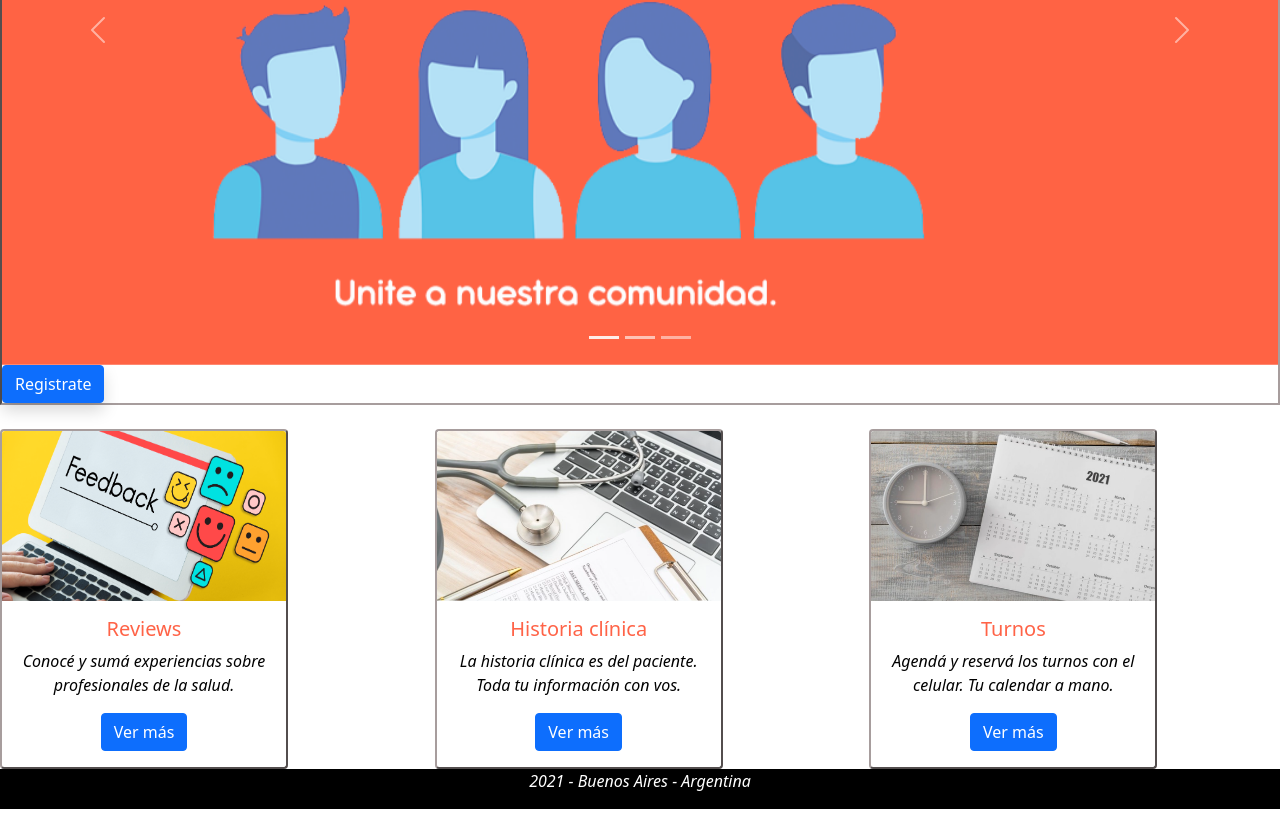
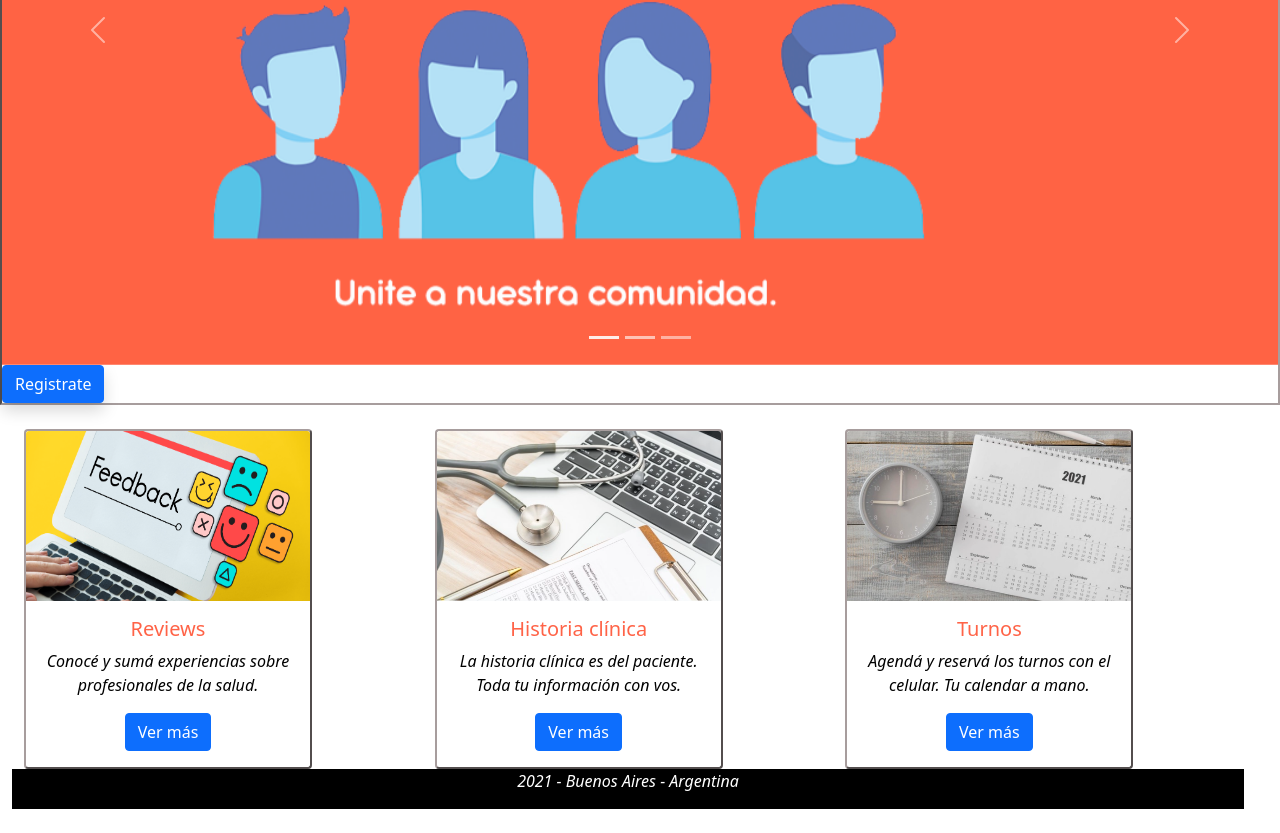
Before and after one commit to Sebas2710/ProyectoCoder21, a website: page html/servicios.html in a window 1280 px wide. Shown: the part 416-1249 px from the top of the page. Drawn offline with nearby package versions, Linux system fonts and the light colour scheme.

Commit message:
Arreglos margin nav

```diff
--- a/css/estilo.css
+++ b/css/estilo.css
@@ -1,3 +1,6 @@
+* {
+  margin: 0;
+padding: 0; }
 div h1 {
   color: tomato;
   font-weight: bolder; }
--- a/html/servicios.html
+++ b/html/servicios.html
@@ -129,7 +129,7 @@
 </div>
 </div>
 </div>
-        <div class="row my-4 text-center">
+        <div class="row my-4 text-center container-fluid">
             <div class="col md-4 text-center">
                 <div class="card" style="width: 18rem;">
                     <img src="../imgs/reviews.png" class="card-img-top" alt="reviews" class="img-fluid" width="286px" height="170px" >
```
Also changed, not shown: index.html (+1 -1 lines).
